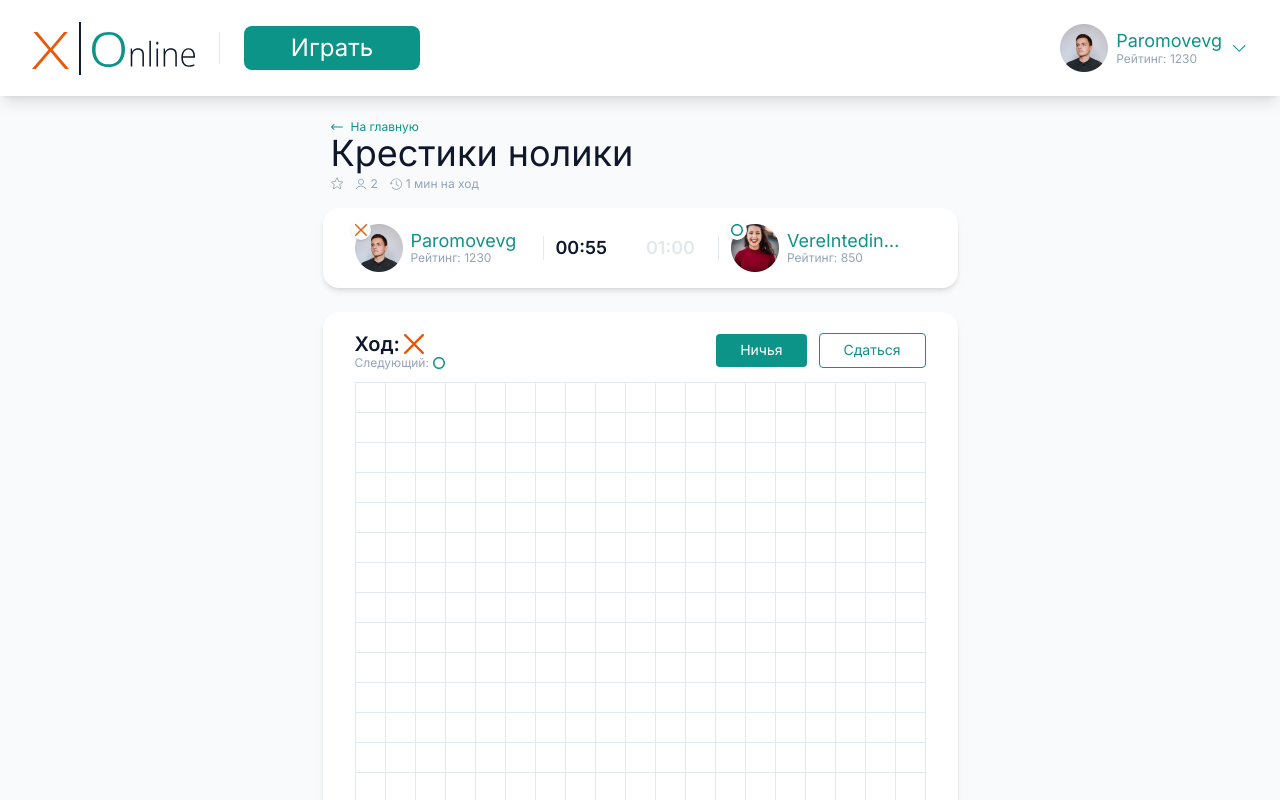
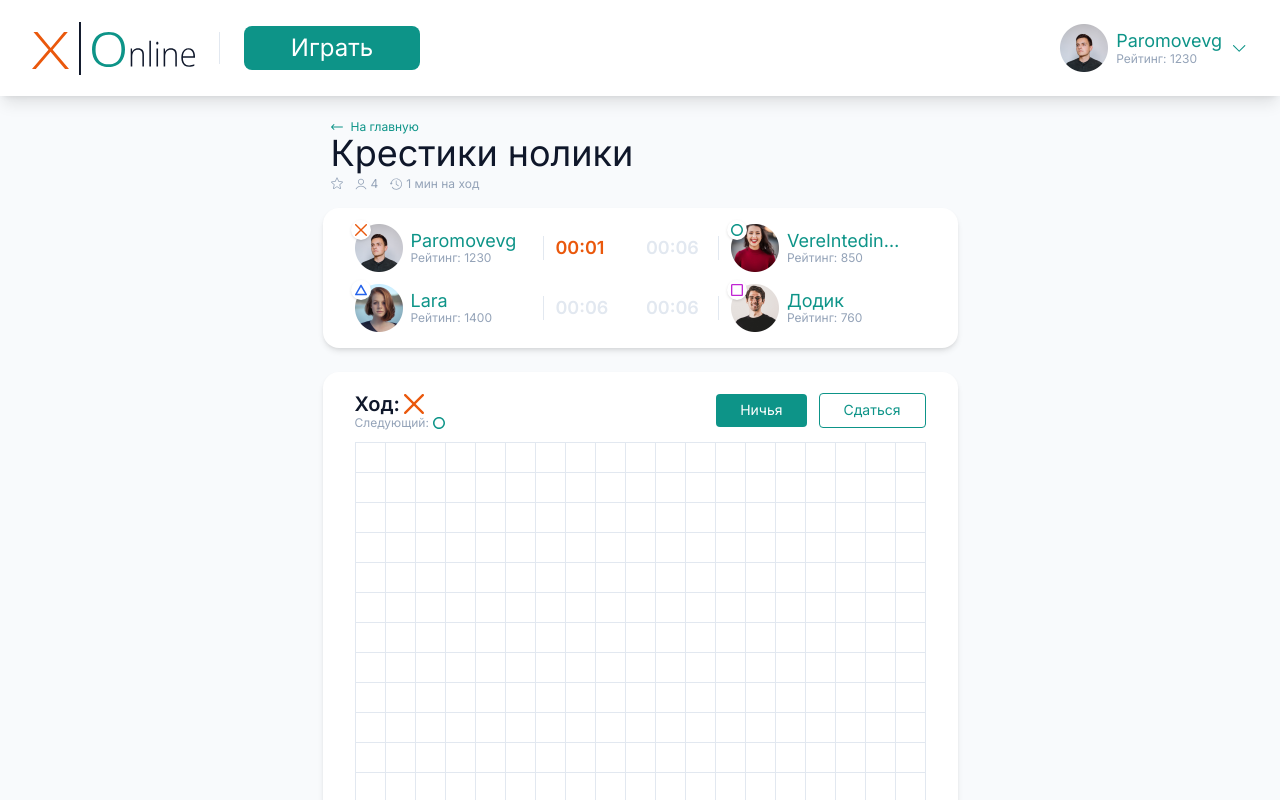
Before and after one commit to EvgenyParomov/react-tik-tak-toe-online, a Next.js app: page / in a window 1280 px wide. Shown: the top 800 px of the page. Built offline with nearby package versions, Linux system fonts and the light colour scheme.

Commit message:
Add time over logic

```diff
--- a/components/game/game-field.jsx
+++ b/components/game/game-field.jsx
@@ -9,6 +9,7 @@
   nextMove,
   handleCellClick,
   winnerSequence,
+  winnerSymbol,
 }) {
   const actions = (
     <>
@@ -33,6 +34,7 @@
           <GameCell
             key={index}
             isWinner={winnerSequence?.includes(index)}
+            disabled={!!winnerSymbol}
             onClick={() => {
               handleCellClick(index);
             }}
@@ -45,9 +47,10 @@
   );
 }
 
-function GameCell({ children, onClick, isWinner }) {
+function GameCell({ children, onClick, isWinner, disabled }) {
   return (
     <button
+      disabled={disabled}
       onClick={onClick}
       className={clsx(
         "border border-slate-200 -ml-px -mt-px flex items-center justify-center",
--- a/components/game/game-info.jsx
+++ b/components/game/game-info.jsx
@@ -40,7 +40,13 @@
   },
 ];
 
-export function GameInfo({ className, playersCount, currentMove }) {
+export function GameInfo({
+  className,
+  playersCount,
+  currentMove,
+  isWinner,
+  onPlayerTimeOver,
+}) {
   return (
     <div
       className={clsx(
@@ -53,15 +59,16 @@
           key={player.id}
           playerInfo={player}
           isRight={index % 2 === 1}
-          isTimerRunning={currentMove === player.symbol}
+          onTimeOver={() => onPlayerTimeOver(player.symbol)}
+          isTimerRunning={currentMove === player.symbol && !isWinner}
         />
       ))}
     </div>
   );
 }
 
-function PlayerInfo({ playerInfo, isRight, isTimerRunning }) {
-  const [seconds, setSeconds] = useState(60);
+function PlayerInfo({ playerInfo, isRight, isTimerRunning, onTimeOver }) {
+  const [seconds, setSeconds] = useState(6);
 
   const minutesString = String(Math.floor(seconds / 60)).padStart(2, "0");
   const secondsString = String(seconds % 60).padStart(2, "0");
@@ -76,10 +83,17 @@
 
       return () => {
         clearInterval(interval);
-        setSeconds(60);
+        setSeconds(6);
       };
     }
   }, [isTimerRunning]);
+
+  useEffect(() => {
+    if (seconds === 0) {
+      onTimeOver();
+    }
+    // eslint-disable-next-line react-hooks/exhaustive-deps
+  }, [seconds]);
 
   const getTimerColor = () => {
     if (isTimerRunning) {
--- a/components/game/model.js
+++ b/components/game/model.js
@@ -1,7 +1,9 @@
 import { MOVE_ORDER } from "./constants";
 
-export function getNextMove(currentMove, playersCount) {
-  const slicedMoveOrder = MOVE_ORDER.slice(0, playersCount);
+export function getNextMove(currentMove, playersCount, playersTimeOver) {
+  const slicedMoveOrder = MOVE_ORDER.slice(0, playersCount).filter(
+    (symbol) => !playersTimeOver.includes(symbol)
+  );
 
   const nextMoveIndex = slicedMoveOrder.indexOf(currentMove) + 1;
   return slicedMoveOrder[nextMoveIndex] ?? slicedMoveOrder[0];
@@ -36,6 +38,13 @@
       res[3].push(fieldSize * (j - gap) + i);
     }
 
+    const x = i % fieldSize;
+    if (x < gap || x >= fieldSize - gap) {
+      res.shift();
+      res.shift();
+      res.shift();
+    }
+
     return res;
   }
 
--- a/components/game/use-game-state.js
+++ b/components/game/use-game-state.js
@@ -3,13 +3,19 @@
 import { computeWinner, getNextMove } from "./model";
 
 export function useGameState(playersCount) {
-  const [{ cells, currentMove }, setGameState] = useState(() => ({
-    cells: new Array(19 * 19).fill(null),
-    currentMove: GAME_SYMBOLS.CROSS,
-  }));
+  const [{ cells, currentMove, playersTimeOver }, setGameState] = useState(
+    () => ({
+      cells: new Array(19 * 19).fill(null),
+      currentMove: GAME_SYMBOLS.CROSS,
+      playersTimeOver: [],
+    })
+  );
 
   const winnerSequence = computeWinner(cells);
-  const nextMove = getNextMove(currentMove, playersCount);
+  const nextMove = getNextMove(currentMove, playersCount, playersTimeOver);
+
+  const winnerSymbol =
+    nextMove === currentMove ? currentMove : winnerSequence?.[0];
 
   const handleCellClick = (index) => {
     setGameState((lastGameState) => {
@@ -19,9 +25,27 @@
 
       return {
         ...lastGameState,
-        currentMove: getNextMove(lastGameState.currentMove, playersCount),
+        currentMove: getNextMove(
+          lastGameState.currentMove,
+          playersCount,
+          lastGameState.playersTimeOver
+        ),
         cells: lastGameState.cells.map((cell, i) =>
           i === index ? lastGameState.currentMove : cell
+        ),
+      };
+    });
+  };
+
+  const handlePlayerTimeOver = (symbol) => {
+    setGameState((lastGameState) => {
+      return {
+        ...lastGameState,
+        playersTimeOver: [...lastGameState.playersTimeOver, symbol],
+        currentMove: getNextMove(
+          lastGameState.currentMove,
+          playersCount,
+          lastGameState.playersTimeOver
         ),
       };
     });
@@ -32,6 +56,8 @@
     currentMove,
     nextMove,
     handleCellClick,
+    handlePlayerTimeOver,
     winnerSequence,
+    winnerSymbol,
   };
 }
--- a/pages/index.jsx
+++ b/pages/index.jsx
@@ -6,11 +6,19 @@
   useGameState,
 } from "../components/game";
 import { Header } from "../components/header";
+import { GameSymbol } from "../components/game/game-symbol";
 
 export default function HomePage() {
-  const [playersCount] = useState(2);
-  const { cells, currentMove, handleCellClick, nextMove, winnerSequence } =
-    useGameState(playersCount);
+  const [playersCount] = useState(4);
+  const {
+    cells,
+    currentMove,
+    handleCellClick,
+    nextMove,
+    winnerSequence,
+    handlePlayerTimeOver,
+    winnerSymbol,
+  } = useGameState(playersCount);
 
   return (
     <div className="bg-slate-50 min-h-screen">
@@ -21,7 +29,14 @@
           playersCount={playersCount}
           className="mt-4 "
           currentMove={currentMove}
+          isWinner={!!winnerSymbol}
+          onPlayerTimeOver={handlePlayerTimeOver}
         />
+        {winnerSymbol && (
+          <div className="my-4">
+            <GameSymbol symbol={winnerSymbol} />
+          </div>
+        )}
         <GameField
           className="mt-6"
           cells={cells}
@@ -29,6 +44,7 @@
           nextMove={nextMove}
           handleCellClick={handleCellClick}
           winnerSequence={winnerSequence}
+          winnerSymbol={winnerSymbol}
         />
       </main>
     </div>
```
